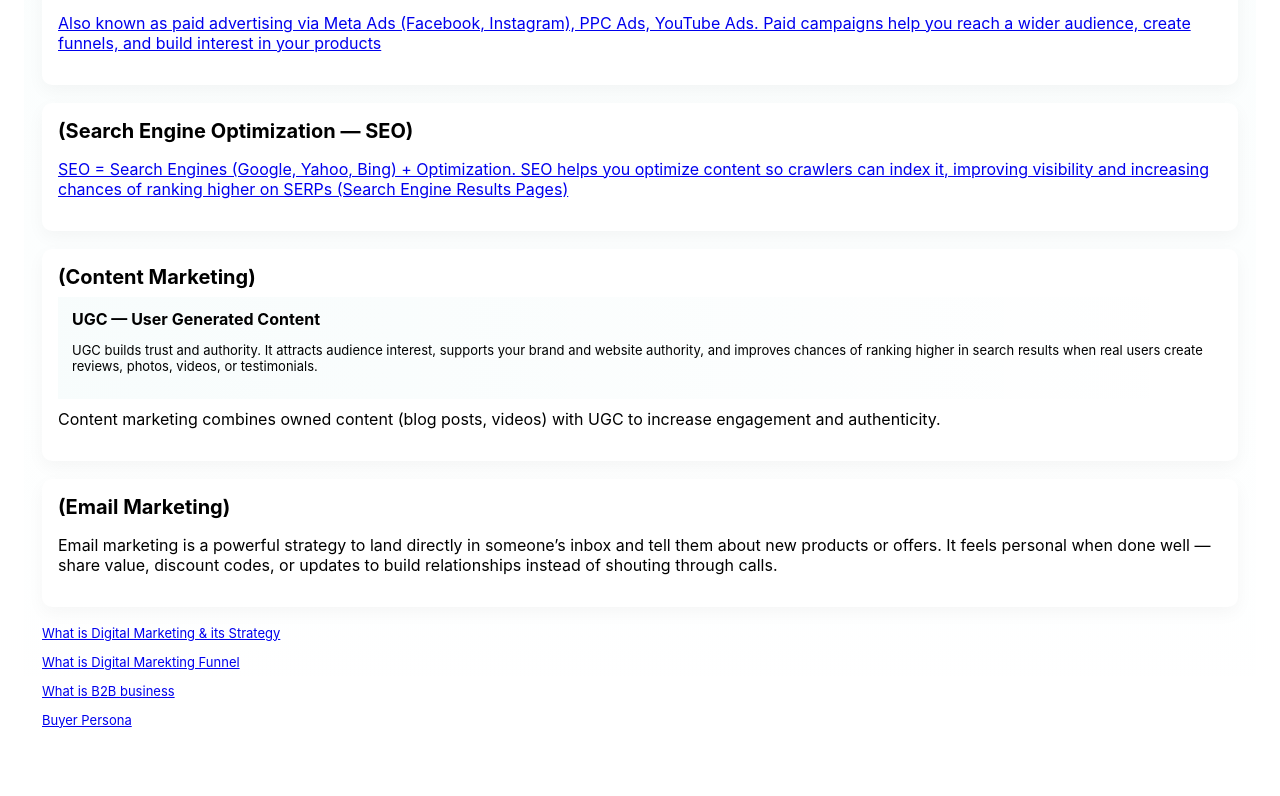
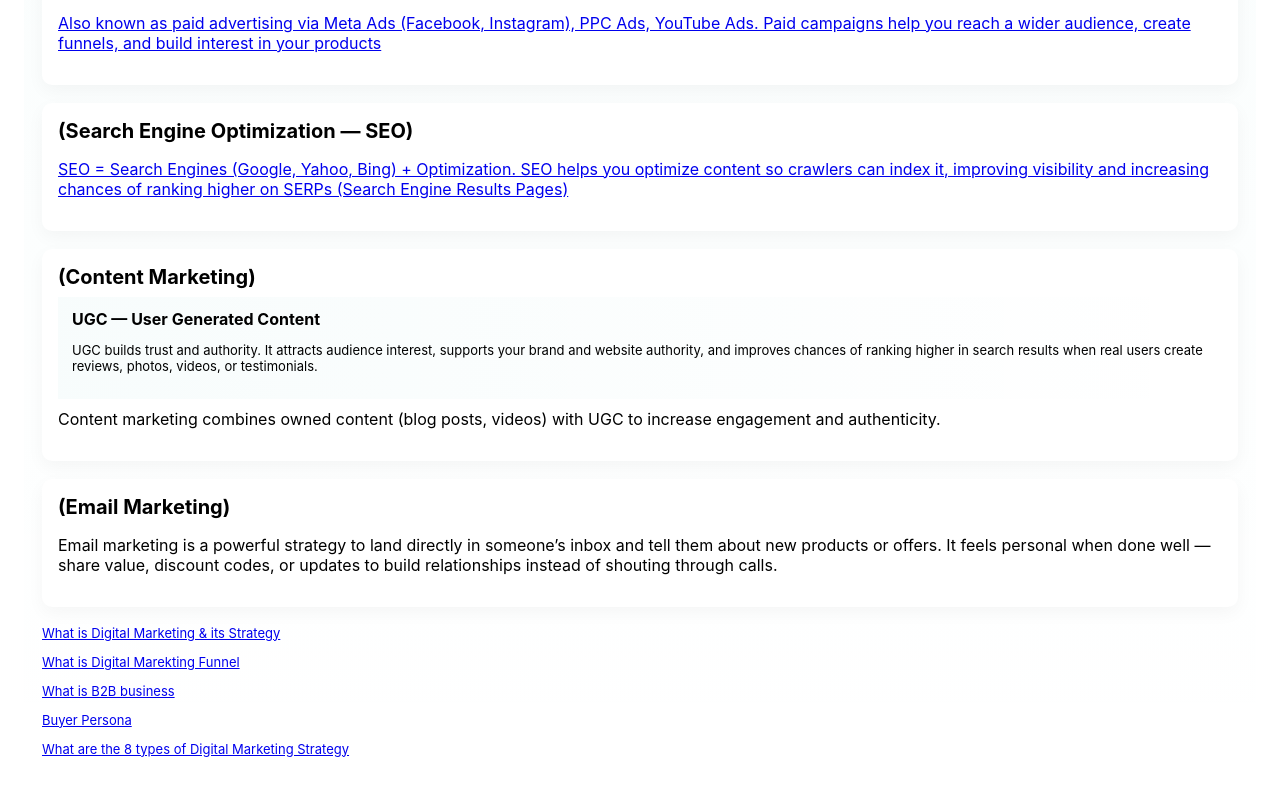
Before and after one commit to AnooshaAhmed-jpg/What-is-Digital-Marketing-its-types, a plain HTML site: page index.html in a window 1280 px wide. Shown: the part 779-1575 px from the top of the page. Drawn offline with Linux system fonts and the light colour scheme.

Commit message:
Update index.html

```diff
--- a/index.html
+++ b/index.html
@@ -130,6 +130,9 @@ height="0" width="0" style="display:none;visibility:hidden"></iframe></noscript>
         <p>
           <a href=https://anooshaahmed-jpg.github.io/Buyer-Persona-Funnel-/> Buyer Persona</a>
         </p>
+        <p>
+          <a href=https://anooshaahmed-jpg.github.io/What-are-the-8-types-of-digital-marketing-strategy/>What are the 8 types of Digital Marketing Strategy</a>
+        </p>
       </footer>
     </main>
   </div>
```
